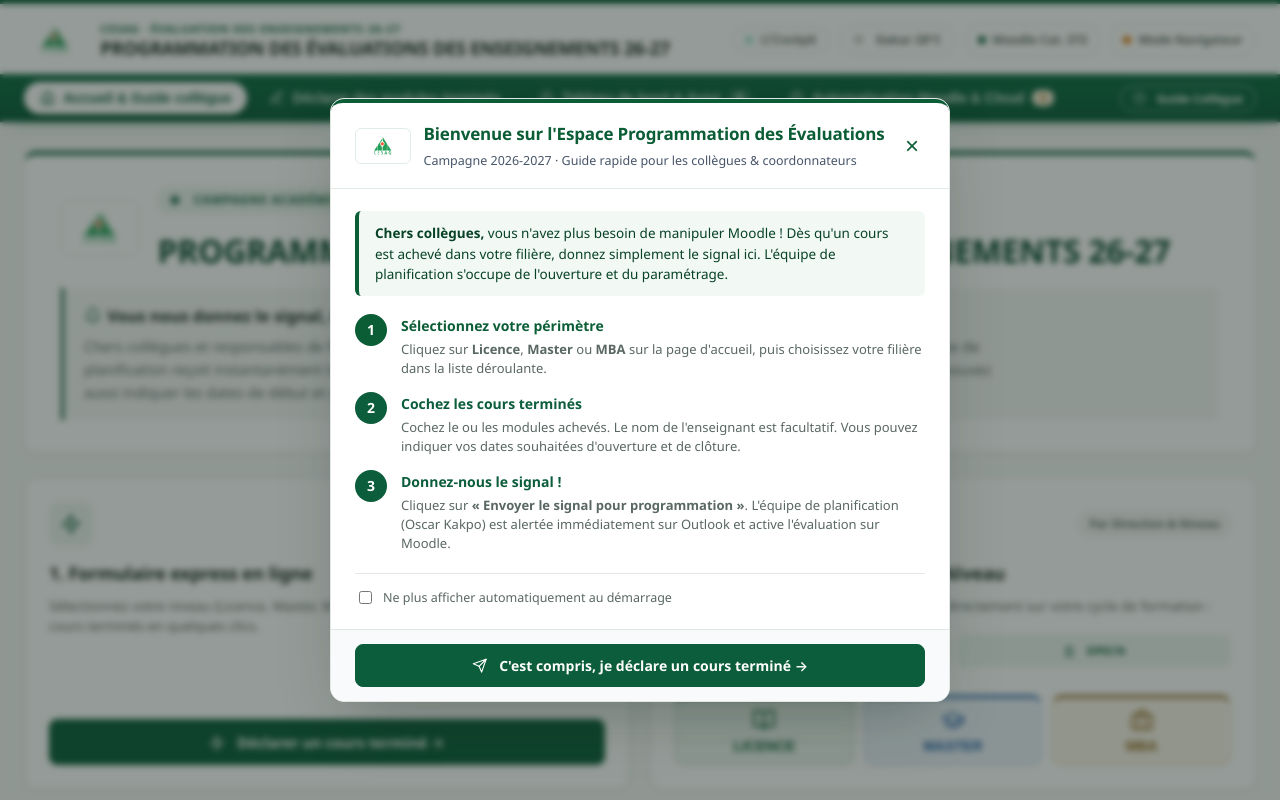
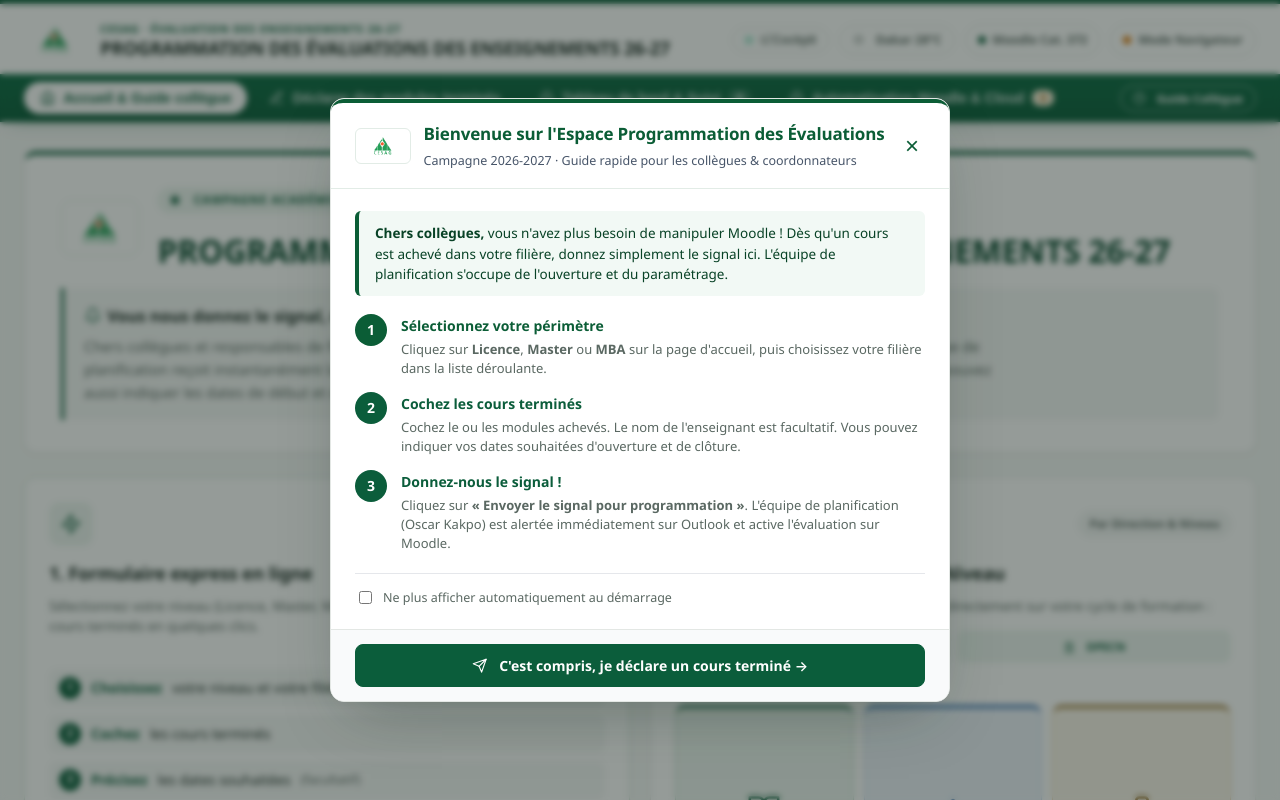
Before and after one commit to oscarkakpo-create/cesag-eval-plateforme, a plain HTML site: page docs/index.html in a window 1280 px wide. Shown: the top 800 px of the page. Drawn offline with Linux system fonts and the light colour scheme; no server answers.

Commit message:
style: carte Formulaire express remplie (étapes), tuiles de niveau équilibrées
Co-Authored-By: Claude Sonnet 5.5 <noreply@anthropic.com>

```diff
--- a/docs/css/premium.css
+++ b/docs/css/premium.css
@@ -418,3 +418,32 @@ input[type="checkbox"], input[type="radio"] { accent-color: var(--cesag-green);
 .pill-btn[data-niveau]:hover { background: var(--niv-soft) !important; }
 .pill-btn[data-niveau].active { background: var(--niv) !important; border-color: var(--niv) !important; color: #fff !important; }
 .pill-btn[data-niveau] .pill-sub { color: inherit !important; opacity: .8; }
+
+/* ---------- Carte « Formulaire express » : étapes ---------- */
+.express-steps { list-style: none; counter-reset: st; margin: 14px 0 0; padding: 0; display: grid; gap: 8px; }
+.express-steps li {
+  counter-increment: st;
+  display: flex; align-items: center; gap: 10px;
+  font-size: 14px; color: var(--text-main);
+  padding: 8px 10px; border-radius: 8px; background: var(--bg-page);
+}
+.express-steps li::before {
+  content: counter(st);
+  flex: 0 0 22px; height: 22px; border-radius: 50%;
+  display: grid; place-items: center;
+  background: var(--cesag-green); color: #fff;
+  font-size: 12px; font-weight: 700;
+}
+.express-steps strong { color: var(--cesag-green); font-weight: 700; }
+.express-steps span { color: var(--text-muted); font-size: 12.5px; }
+.express-note { margin: 10px 0 0; font-size: 12.5px; color: var(--text-muted); }
+/* Carte « Accès direct » : pas de trou, les boutons de niveau occupent la hauteur */
+.landing-card:has(.btn-quick-niveau) .landing-card-actions { margin-top: 14px !important; }
+.landing-card:has(.btn-quick-niveau) .landing-card-actions:has(.btn-quick-niveau) { flex: 1; align-items: stretch; }
+.landing-card:has(.btn-quick-niveau) .btn-quick-niveau { min-height: 96px; justify-content: center; }
+.btn-quick-niveau .ico { width: 28px; height: 28px; }
+.landing-card:has(.btn-quick-niveau) .landing-card-desc { flex: 0 0 auto !important; margin-bottom: 14px !important; }
+.landing-card:has(.btn-quick-niveau) .landing-card-actions:has(.btn-quick-niveau) { grid-auto-rows: 1fr; }
+.landing-card:has(.btn-quick-niveau) .btn-quick-niveau .ico { width: 34px; height: 34px; margin-bottom: 6px; }
+.landing-card:has(.btn-quick-niveau) .btn-quick-niveau span[style*="font-size:14px"] { font-size: 16px !important; letter-spacing: .04em; }
+@media (max-width: 860px) { .landing-card:has(.btn-quick-niveau) .btn-quick-niveau { min-height: 84px; } }
--- a/docs/index.html
+++ b/docs/index.html
@@ -107,6 +107,13 @@
           <p class="landing-card-desc">
             Sélectionnez votre niveau (Licence, Master, MBA), choisissez votre filière et cochez vos cours terminés en quelques clics.
           </p>
+          <ol class="express-steps">
+            <li><strong>Choisissez</strong> votre niveau et votre filière</li>
+            <li><strong>Cochez</strong> les cours terminés</li>
+            <li><strong>Précisez</strong> les dates souhaitées <span>(facultatif)</span></li>
+            <li><strong>Envoyez</strong> : la coordination est alertée</li>
+          </ol>
+          <p class="express-note">Environ 2 minutes · aucune connexion à Moodle</p>
           <div class="landing-card-actions">
             <button id="btnLandingGoDeclare" class="btn btn-primary btn-lg" type="button" style="width:100%;font-size:14.5px;padding:12px 18px;">
               ⚡ Déclarer un cours terminé →
--- a/public/css/premium.css
+++ b/public/css/premium.css
@@ -418,3 +418,32 @@ input[type="checkbox"], input[type="radio"] { accent-color: var(--cesag-green);
 .pill-btn[data-niveau]:hover { background: var(--niv-soft) !important; }
 .pill-btn[data-niveau].active { background: var(--niv) !important; border-color: var(--niv) !important; color: #fff !important; }
 .pill-btn[data-niveau] .pill-sub { color: inherit !important; opacity: .8; }
+
+/* ---------- Carte « Formulaire express » : étapes ---------- */
+.express-steps { list-style: none; counter-reset: st; margin: 14px 0 0; padding: 0; display: grid; gap: 8px; }
+.express-steps li {
+  counter-increment: st;
+  display: flex; align-items: center; gap: 10px;
+  font-size: 14px; color: var(--text-main);
+  padding: 8px 10px; border-radius: 8px; background: var(--bg-page);
+}
+.express-steps li::before {
+  content: counter(st);
+  flex: 0 0 22px; height: 22px; border-radius: 50%;
+  display: grid; place-items: center;
+  background: var(--cesag-green); color: #fff;
+  font-size: 12px; font-weight: 700;
+}
+.express-steps strong { color: var(--cesag-green); font-weight: 700; }
+.express-steps span { color: var(--text-muted); font-size: 12.5px; }
+.express-note { margin: 10px 0 0; font-size: 12.5px; color: var(--text-muted); }
+/* Carte « Accès direct » : pas de trou, les boutons de niveau occupent la hauteur */
+.landing-card:has(.btn-quick-niveau) .landing-card-actions { margin-top: 14px !important; }
+.landing-card:has(.btn-quick-niveau) .landing-card-actions:has(.btn-quick-niveau) { flex: 1; align-items: stretch; }
+.landing-card:has(.btn-quick-niveau) .btn-quick-niveau { min-height: 96px; justify-content: center; }
+.btn-quick-niveau .ico { width: 28px; height: 28px; }
+.landing-card:has(.btn-quick-niveau) .landing-card-desc { flex: 0 0 auto !important; margin-bottom: 14px !important; }
+.landing-card:has(.btn-quick-niveau) .landing-card-actions:has(.btn-quick-niveau) { grid-auto-rows: 1fr; }
+.landing-card:has(.btn-quick-niveau) .btn-quick-niveau .ico { width: 34px; height: 34px; margin-bottom: 6px; }
+.landing-card:has(.btn-quick-niveau) .btn-quick-niveau span[style*="font-size:14px"] { font-size: 16px !important; letter-spacing: .04em; }
+@media (max-width: 860px) { .landing-card:has(.btn-quick-niveau) .btn-quick-niveau { min-height: 84px; } }
```
Also changed, not shown: public/index.html (+7 -0 lines).
